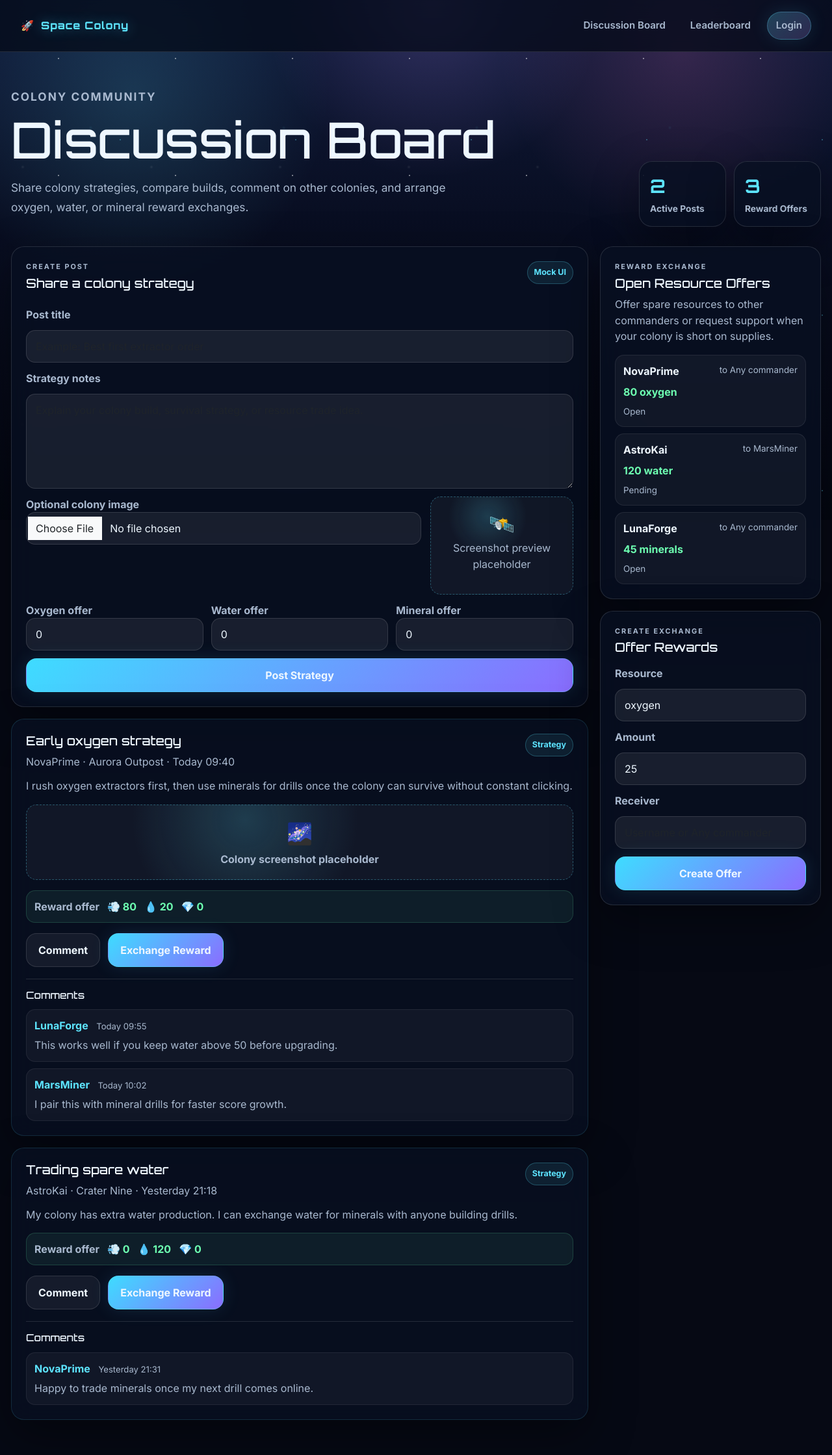
After one commit to bkarthikey/AWD-group-project, a Flask app: page /discussion in a window 1280 px wide. The commit adds this page. Shown: the whole page at 65% size. Run offline with Flask 3, Linux system fonts and the light colour scheme.

Commit message:
Replacing upgrades page with discussion board

```diff
--- a/app/routes.py
+++ b/app/routes.py
@@ -87,6 +87,45 @@ def upgrades():
     return render_template("upgrades.html", colony=ensure_colony(current_user))
 
 
+@main_bp.get("/discussion")
+def discussion():
+    posts = [
+        {
+            "username": "NovaPrime",
+            "colony_name": "Aurora Outpost",
+            "timestamp": "Today 09:40",
+            "title": "Early oxygen strategy",
+            "content": "I rush oxygen extractors first, then use minerals for drills once the colony can survive without constant clicking.",
+            "image": True,
+            "reward": {"oxygen": 80, "water": 20, "minerals": 0},
+            "comments": [
+                {"username": "LunaForge", "text": "This works well if you keep water above 50 before upgrading.", "timestamp": "Today 09:55"},
+                {"username": "MarsMiner", "text": "I pair this with mineral drills for faster score growth.", "timestamp": "Today 10:02"},
+            ],
+        },
+        {
+            "username": "AstroKai",
+            "colony_name": "Crater Nine",
+            "timestamp": "Yesterday 21:18",
+            "title": "Trading spare water",
+            "content": "My colony has extra water production. I can exchange water for minerals with anyone building drills.",
+            "image": False,
+            "reward": {"oxygen": 0, "water": 120, "minerals": 0},
+            "comments": [
+                {"username": "NovaPrime", "text": "Happy to trade minerals once my next drill comes online.", "timestamp": "Yesterday 21:31"},
+            ],
+        },
+    ]
+
+    exchange_offers = [
+        {"sender": "NovaPrime", "receiver": "Any commander", "resource": "oxygen", "amount": 80, "status": "Open"},
+        {"sender": "AstroKai", "receiver": "MarsMiner", "resource": "water", "amount": 120, "status": "Pending"},
+        {"sender": "LunaForge", "receiver": "Any commander", "resource": "minerals", "amount": 45, "status": "Open"},
+    ]
+
+    return render_template("discussion.html", posts=posts, exchange_offers=exchange_offers)
+
+
 @main_bp.get("/leaderboard")
 def leaderboard_page():
     colonies = (
--- a/app/templates/base.html
+++ b/app/templates/base.html
@@ -20,14 +20,16 @@
     <div class="nav-links">
       {% if current_user.is_authenticated %}
         <a href="{{ url_for('main.dashboard') }}">Dashboard</a>
-        <a href="{{ url_for('main.upgrades') }}">Upgrades</a>
+        <a href="{{ url_for('main.discussion') }}">Discussion Board</a>
         <a href="{{ url_for('main.leaderboard_page') }}">Leaderboard</a>
-        <a href="{{ url_for('main.my_profile') }}">Account</a>
+        <a href="{{ url_for('main.my_profile') }}">Profile</a>
+        <a href="{{ url_for('main.my_profile') }}">Settings/Account</a>
         <form action="{{ url_for('main.logout') }}" method="post" class="nav-form">
           {{ csrf_token() }}
           <button type="submit" class="nav-logout">Logout</button>
         </form>
       {% else %}
+        <a href="{{ url_for('main.discussion') }}">Discussion Board</a>
         <a href="{{ url_for('main.leaderboard_page') }}">Leaderboard</a>
         <a href="{{ url_for('main.login') }}" class="nav-btn btn">Login</a>
       {% endif %}
--- /dev/null
+++ b/app/templates/discussion.html
@@ -0,0 +1,157 @@
+{% extends "base.html" %}
+
+{% block title %}Discussion Board | Space Colony{% endblock %}
+
+{% block content %}
+<main class="content-shell discussion-shell">
+  <header class="page-header discussion-header">
+    <div>
+      <p class="eyebrow">Colony community</p>
+      <h1>Discussion Board</h1>
+      <p>Share colony strategies, compare builds, comment on other colonies, and arrange oxygen, water, or mineral reward exchanges.</p>
+    </div>
+    <div class="community-stats">
+      <div><strong>{{ posts|length }}</strong><span>Active Posts</span></div>
+      <div><strong>{{ exchange_offers|length }}</strong><span>Reward Offers</span></div>
+    </div>
+  </header>
+
+  <section class="discussion-layout">
+    <div class="discussion-main">
+      <article class="discussion-panel create-post-panel">
+        <div class="panel-title-row">
+          <div>
+            <p class="eyebrow mini">Create post</p>
+            <h2>Share a colony strategy</h2>
+          </div>
+          <span class="status-chip">Mock UI</span>
+        </div>
+
+        <form class="create-post-form">
+          <label for="postTitle">Post title</label>
+          <input id="postTitle" class="form-control" type="text" placeholder="Example: Best first extractor order">
+
+          <label for="postContent">Strategy notes</label>
+          <textarea id="postContent" class="form-control" rows="5" placeholder="Explain your colony build, survival strategy, or resource trade idea."></textarea>
+
+          <div class="upload-grid">
+            <div>
+              <label for="postImage">Optional colony image</label>
+              <input id="postImage" class="form-control" type="file" accept="image/*">
+            </div>
+            <div class="image-placeholder">
+              <span>🛰️</span>
+              <p>Screenshot preview placeholder</p>
+            </div>
+          </div>
+
+          <div class="reward-offer-inputs">
+            <div>
+              <label for="offerOxygen">Oxygen offer</label>
+              <input id="offerOxygen" class="form-control" type="number" min="0" value="0">
+            </div>
+            <div>
+              <label for="offerWater">Water offer</label>
+              <input id="offerWater" class="form-control" type="number" min="0" value="0">
+            </div>
+            <div>
+              <label for="offerMinerals">Mineral offer</label>
+              <input id="offerMinerals" class="form-control" type="number" min="0" value="0">
+            </div>
+          </div>
+
+          <button class="primary-btn btn" type="button">Post Strategy</button>
+        </form>
+      </article>
+
+      <section class="post-feed" aria-label="Community posts">
+        {% for post in posts %}
+          <article class="discussion-panel post-card">
+            <div class="post-meta">
+              <div>
+                <h2>{{ post.title }}</h2>
+                <p>{{ post.username }} · {{ post.colony_name }} · {{ post.timestamp }}</p>
+              </div>
+              <span class="status-chip">Strategy</span>
+            </div>
+
+            <p class="post-content">{{ post.content }}</p>
+
+            {% if post.image %}
+              <div class="colony-image-placeholder">
+                <span>🌌</span>
+                <strong>Colony screenshot placeholder</strong>
+              </div>
+            {% endif %}
+
+            <div class="reward-strip">
+              <span>Reward offer</span>
+              <strong>💨 {{ post.reward.oxygen }}</strong>
+              <strong>💧 {{ post.reward.water }}</strong>
+              <strong>💎 {{ post.reward.minerals }}</strong>
+            </div>
+
+            <div class="post-actions">
+              <button class="secondary-btn btn" type="button">Comment</button>
+              <button class="primary-btn btn" type="button">Exchange Reward</button>
+            </div>
+
+            <div class="comments-section">
+              <h3>Comments</h3>
+              {% for comment in post.comments %}
+                <div class="comment-item">
+                  <strong>{{ comment.username }}</strong>
+                  <span>{{ comment.timestamp }}</span>
+                  <p>{{ comment.text }}</p>
+                </div>
+              {% endfor %}
+            </div>
+          </article>
+        {% endfor %}
+      </section>
+    </div>
+
+    <aside class="discussion-sidebar">
+      <section class="discussion-panel reward-exchange-panel">
+        <p class="eyebrow mini">Reward exchange</p>
+        <h2>Open Resource Offers</h2>
+        <p>Offer spare resources to other commanders or request support when your colony is short on supplies.</p>
+
+        <div class="exchange-list">
+          {% for offer in exchange_offers %}
+            <div class="exchange-item">
+              <div>
+                <strong>{{ offer.sender }}</strong>
+                <span>to {{ offer.receiver }}</span>
+              </div>
+              <p>{{ offer.amount }} {{ offer.resource }}</p>
+              <em>{{ offer.status }}</em>
+            </div>
+          {% endfor %}
+        </div>
+      </section>
+
+      <section class="discussion-panel reward-exchange-panel">
+        <p class="eyebrow mini">Create exchange</p>
+        <h2>Offer Rewards</h2>
+        <form class="exchange-form">
+          <label for="exchangeResource">Resource</label>
+          <select id="exchangeResource" class="form-control">
+            <option>oxygen</option>
+            <option>water</option>
+            <option>minerals</option>
+          </select>
+
+          <label for="exchangeAmount">Amount</label>
+          <input id="exchangeAmount" class="form-control" type="number" min="1" value="25">
+
+          <label for="exchangeReceiver">Receiver</label>
+          <input id="exchangeReceiver" class="form-control" type="text" placeholder="Username or Any commander">
+
+          <button class="primary-btn btn" type="button">Create Offer</button>
+        </form>
+      </section>
+    </aside>
+  </section>
+</main>
+{% endblock %}
--- a/assets/css/style.css
+++ b/assets/css/style.css
@@ -1087,6 +1087,287 @@ a {
   margin-bottom: 18px;
 }
 
+/* DISCUSSION BOARD */
+.discussion-shell {
+  width: min(1320px, calc(100% - 34px));
+}
+
+.discussion-header {
+  display: flex;
+  align-items: end;
+  justify-content: space-between;
+  gap: 22px;
+}
+
+.community-stats {
+  display: grid;
+  grid-template-columns: repeat(2, minmax(120px, 1fr));
+  gap: 12px;
+  min-width: 280px;
+}
+
+.community-stats div,
+.discussion-panel {
+  background: var(--panel);
+  border: 1px solid var(--border);
+  border-radius: 20px;
+  box-shadow: var(--shadow);
+  backdrop-filter: blur(18px);
+}
+
+.community-stats div {
+  padding: 16px;
+}
+
+.community-stats strong {
+  display: block;
+  color: var(--cyan);
+  font-size: 1.8rem;
+  font-family: "Orbitron", sans-serif;
+}
+
+.community-stats span {
+  color: var(--muted);
+  font-size: 0.86rem;
+  font-weight: 700;
+}
+
+.discussion-layout {
+  display: grid;
+  grid-template-columns: minmax(0, 1fr) 340px;
+  gap: 18px;
+}
+
+.discussion-main {
+  display: grid;
+  gap: 18px;
+}
+
+.discussion-sidebar {
+  display: grid;
+  align-content: start;
+  gap: 18px;
+}
+
+.discussion-panel {
+  padding: 22px;
+}
+
+.panel-title-row,
+.post-meta {
+  display: flex;
+  align-items: start;
+  justify-content: space-between;
+  gap: 16px;
+}
+
+.discussion-panel h2 {
+  margin: 0 0 8px;
+  font-family: "Orbitron", sans-serif;
+  font-size: 1.2rem;
+}
+
+.discussion-panel p {
+  color: var(--muted);
+  line-height: 1.55;
+}
+
+.eyebrow.mini {
+  margin-bottom: 6px;
+  font-size: 0.68rem;
+}
+
+.status-chip {
+  padding: 7px 10px;
+  border: 1px solid rgba(93,228,255,0.25);
+  border-radius: 999px;
+  color: var(--cyan);
+  background: rgba(93,228,255,0.09);
+  font-size: 0.78rem;
+  font-weight: 900;
+  white-space: nowrap;
+}
+
+.create-post-form,
+.exchange-form {
+  display: grid;
+  gap: 12px;
+  margin-top: 16px;
+}
+
+.create-post-form label,
+.exchange-form label {
+  color: var(--muted);
+  font-weight: 800;
+}
+
+.create-post-form .form-control,
+.exchange-form .form-control {
+  border: 1px solid var(--border);
+  border-radius: 14px;
+  background: rgba(255,255,255,0.07);
+  color: var(--text);
+  padding: 12px 14px;
+}
+
+.create-post-form .form-control:focus,
+.exchange-form .form-control:focus {
+  border-color: rgba(93,228,255,0.4);
+  background: rgba(255,255,255,0.09);
+  color: var(--text);
+  box-shadow: 0 0 0 0.2rem rgba(93,228,255,0.12);
+}
+
+.upload-grid {
+  display: grid;
+  grid-template-columns: minmax(0, 1fr) 220px;
+  gap: 14px;
+}
+
+.image-placeholder,
+.colony-image-placeholder {
+  display: grid;
+  place-items: center;
+  text-align: center;
+  min-height: 116px;
+  padding: 18px;
+  border: 1px dashed rgba(93,228,255,0.32);
+  border-radius: 16px;
+  background:
+    radial-gradient(circle at 40% 20%, rgba(93,228,255,0.18), transparent 34%),
+    rgba(255,255,255,0.045);
+  color: var(--muted);
+}
+
+.image-placeholder span,
+.colony-image-placeholder span {
+  font-size: 2rem;
+}
+
+.reward-offer-inputs {
+  display: grid;
+  grid-template-columns: repeat(3, minmax(0, 1fr));
+  gap: 12px;
+}
+
+.post-feed {
+  display: grid;
+  gap: 18px;
+}
+
+.post-card {
+  border-color: rgba(93,228,255,0.14);
+}
+
+.post-meta p {
+  margin: 0;
+}
+
+.post-content {
+  margin: 12px 0 16px;
+  font-size: 1rem;
+}
+
+.reward-strip {
+  display: flex;
+  align-items: center;
+  flex-wrap: wrap;
+  gap: 12px;
+  margin-top: 16px;
+  padding: 12px;
+  border: 1px solid rgba(109,255,177,0.16);
+  border-radius: 14px;
+  background: rgba(109,255,177,0.07);
+}
+
+.reward-strip span {
+  color: var(--muted);
+  font-weight: 800;
+}
+
+.reward-strip strong {
+  color: var(--green);
+}
+
+.post-actions {
+  display: flex;
+  gap: 12px;
+  margin-top: 16px;
+}
+
+.comments-section {
+  margin-top: 18px;
+  padding-top: 16px;
+  border-top: 1px solid var(--border);
+}
+
+.comments-section h3 {
+  margin-bottom: 12px;
+  font-family: "Orbitron", sans-serif;
+  font-size: 0.95rem;
+}
+
+.comment-item {
+  padding: 12px;
+  border-radius: 14px;
+  background: rgba(255,255,255,0.045);
+  border: 1px solid rgba(255,255,255,0.07);
+}
+
+.comment-item + .comment-item {
+  margin-top: 10px;
+}
+
+.comment-item strong {
+  color: var(--cyan);
+}
+
+.comment-item span {
+  margin-left: 8px;
+  color: var(--muted);
+  font-size: 0.82rem;
+}
+
+.comment-item p {
+  margin: 6px 0 0;
+}
+
+.exchange-list {
+  display: grid;
+  gap: 10px;
+  margin-top: 14px;
+}
+
+.exchange-item {
+  padding: 12px;
+  border: 1px solid rgba(255,255,255,0.08);
+  border-radius: 14px;
+  background: rgba(255,255,255,0.045);
+}
+
+.exchange-item div {
+  display: flex;
+  justify-content: space-between;
+  gap: 12px;
+}
+
+.exchange-item strong {
+  color: var(--text);
+}
+
+.exchange-item span,
+.exchange-item em {
+  color: var(--muted);
+  font-style: normal;
+  font-size: 0.84rem;
+}
+
+.exchange-item p {
+  margin: 8px 0 4px;
+  color: var(--green);
+  font-weight: 900;
+}
+
 .big-upgrade {
   padding: 24px;
 }
--- a/dashboard.html
+++ b/dashboard.html
@@ -16,9 +16,10 @@
     <a class="brand" href="index.html">🚀 <span>Space Colony</span></a>
     <div class="nav-links">
       <a href="dashboard.html" class="active">Dashboard</a>
-      <a href="upgrades.html">Upgrades</a>
+      <a href="discussion.html">Discussion Board</a>
       <a href="leaderboard.html">Leaderboard</a>
-      <a href="profile.html">Account</a>
+      <a href="profile.html">Profile</a>
+      <a href="profile.html">Settings/Account</a>
     </div>
   </nav>
 
--- a/index.html
+++ b/index.html
@@ -16,8 +16,9 @@
     <a class="brand" href="index.html">🚀 <span>Space Colony</span></a>
     <div class="nav-links">
       <a href="dashboard.html">Demo Dashboard</a>
+      <a href="discussion.html">Discussion Board</a>
       <a href="leaderboard.html">Leaderboard</a>
-        <a href="login.html" class="nav-btn btn">Login</a>
+      <a href="login.html" class="nav-btn btn">Login</a>
     </div>
   </nav>
 
--- a/leaderboard.html
+++ b/leaderboard.html
@@ -14,9 +14,10 @@
     <a class="brand" href="index.html">🚀 <span>Space Colony</span></a>
     <div class="nav-links">
       <a href="dashboard.html">Dashboard</a>
-      <a href="upgrades.html">Upgrades</a>
+      <a href="discussion.html">Discussion Board</a>
       <a href="leaderboard.html" class="active">Leaderboard</a>
-      <a href="profile.html">Account</a>
+      <a href="profile.html">Profile</a>
+      <a href="profile.html">Settings/Account</a>
     </div>
   </nav>
 
--- a/profile-private.html
+++ b/profile-private.html
@@ -14,7 +14,10 @@
     <a class="brand" href="index.html">🚀 <span>Space Colony</span></a>
     <div class="nav-links">
       <a href="dashboard.html">Dashboard</a>
+      <a href="discussion.html">Discussion Board</a>
       <a href="leaderboard.html">Leaderboard</a>
+      <a href="profile.html">Profile</a>
+      <a href="profile.html">Settings/Account</a>
     </div>
   </nav>
 
--- a/profile.html
+++ b/profile.html
@@ -14,8 +14,10 @@
     <a class="brand" href="index.html">🚀 <span>Space Colony</span></a>
     <div class="nav-links">
       <a href="dashboard.html">Dashboard</a>
-      <a href="upgrades.html">Upgrades</a>
+      <a href="discussion.html">Discussion Board</a>
       <a href="leaderboard.html">Leaderboard</a>
+      <a href="profile.html">Profile</a>
+      <a href="profile.html">Settings/Account</a>
     </div>
   </nav>
 
--- a/upgrades.html
+++ b/upgrades.html
@@ -14,9 +14,10 @@
     <a class="brand" href="index.html">🚀 <span>Space Colony</span></a>
     <div class="nav-links">
       <a href="dashboard.html">Dashboard</a>
-      <a href="upgrades.html" class="active">Upgrades</a>
+      <a href="discussion.html">Discussion Board</a>
       <a href="leaderboard.html">Leaderboard</a>
-      <a href="profile.html">Account</a>
+      <a href="profile.html">Profile</a>
+      <a href="profile.html">Settings/Account</a>
     </div>
   </nav>
 
```
Also changed, not shown: ROADMAP.txt (+8 -7 lines), app/models.py (+49 -0 lines), discussion.html (added, +103 -0 lines), tests/test_discussion.py (added, +52 -0 lines), README.md.
